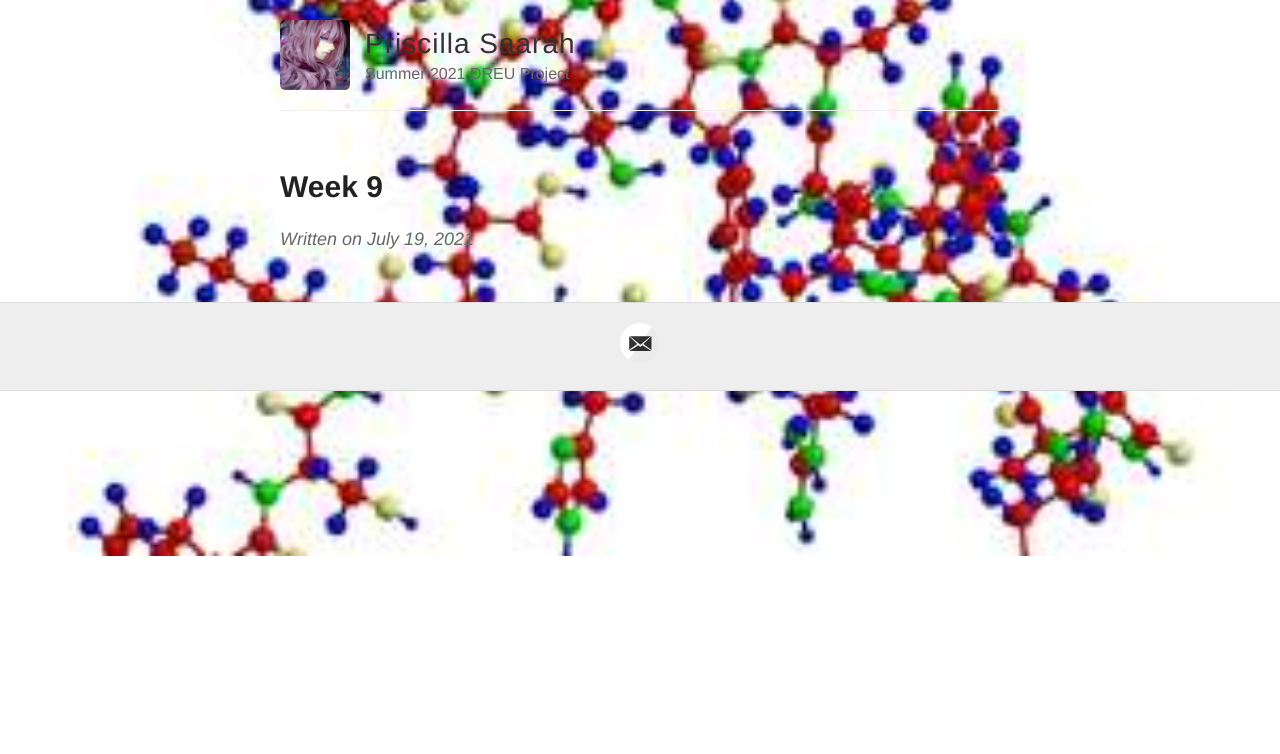
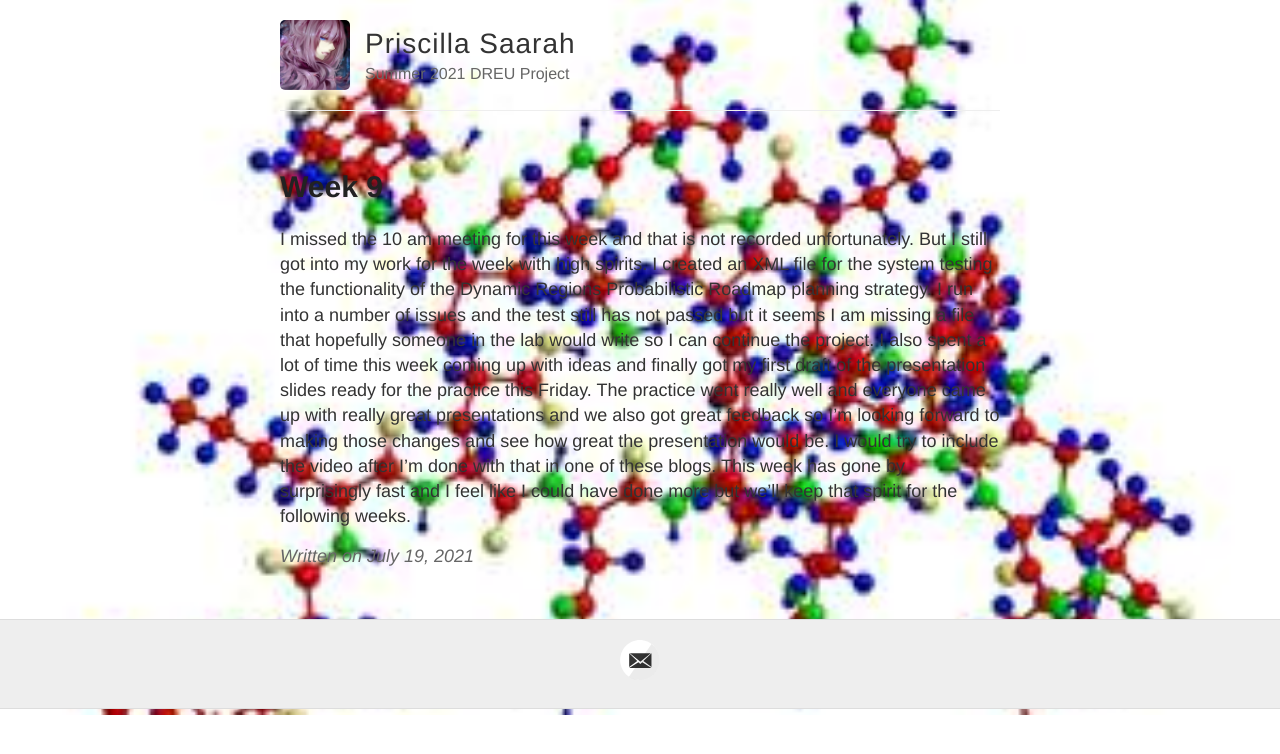
Before and after one commit to Ceella24/DREU21, a Jekyll site: the page built from _posts/2021-07-19-week9.md, in a window 1280 px wide. Shown: the top 754 px of the page. Built offline with Jekyll 4.4.1, drawn with Linux system fonts in a browser that asks for light colours.

Commit message:
Update 2021-07-19-week9.md

```diff
--- a/_posts/2021-07-19-week9.md
+++ b/_posts/2021-07-19-week9.md
@@ -2,3 +2,6 @@
 layout: post
 title: Week 9
 ---
+
+I missed the 10 am meeting for this week and that is not recorded unfortunately. But I still got into my work for the week with high spirits. I created an XML file for the system testing the functionality of the Dynamic Regions Probabilistic Roadmap planning strategy. I run into a number of issues and the test still has not passed but it seems I am missing a file that hopefully someone in the lab would write so I can continue the project. I also spent a lot of time this week coming up with ideas and finally got my first draft of the presentation slides ready for the practice this Friday.
+The practice went really well and everyone came up with really great presentations and we also got great feedback so I’m looking forward to making those changes and see how great the presentation would be. I would try to include the video after I’m done with that in one of these blogs. This week has gone by surprisingly fast and I feel like I could have done more but we’ll keep that spirit for the following weeks.
```
